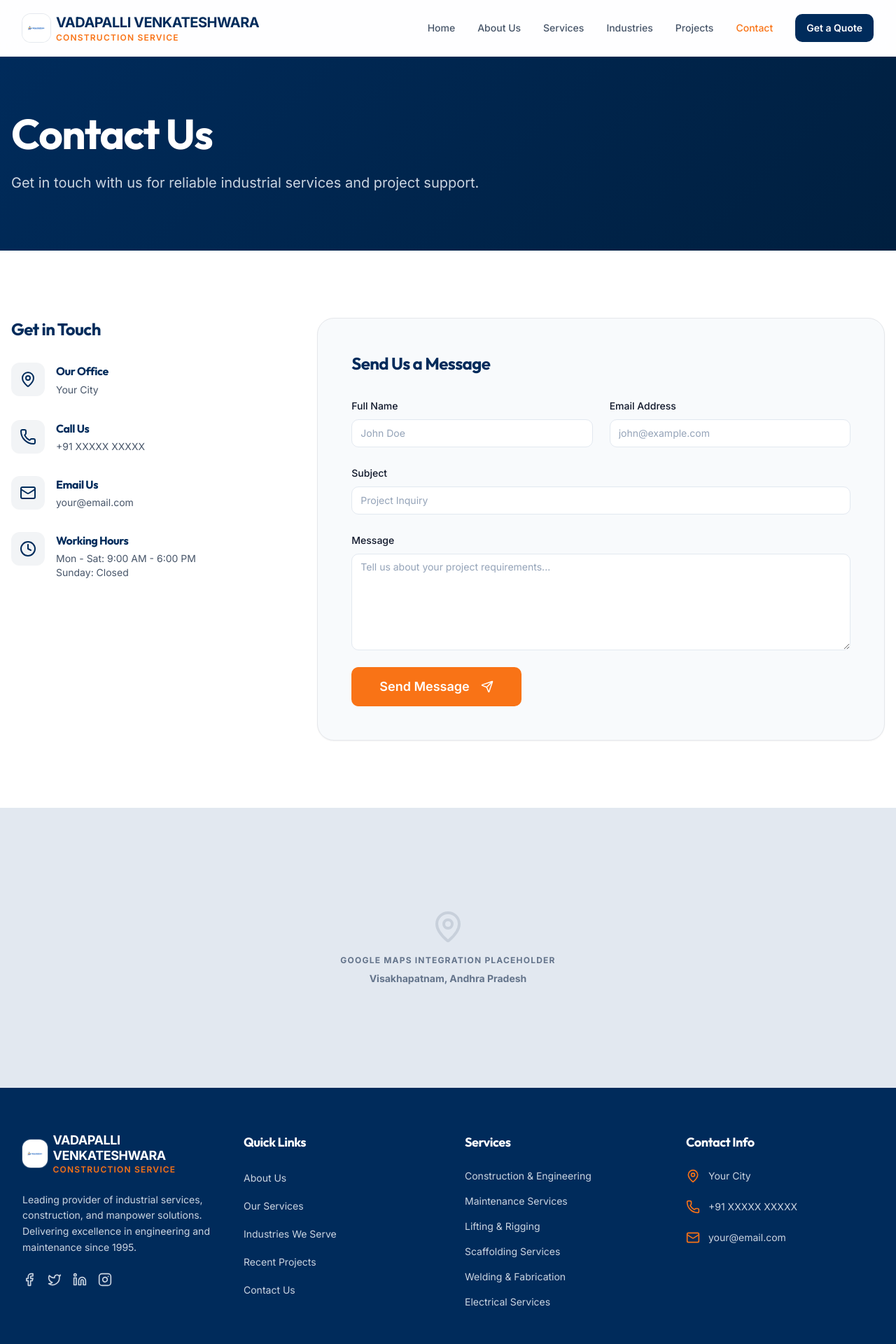
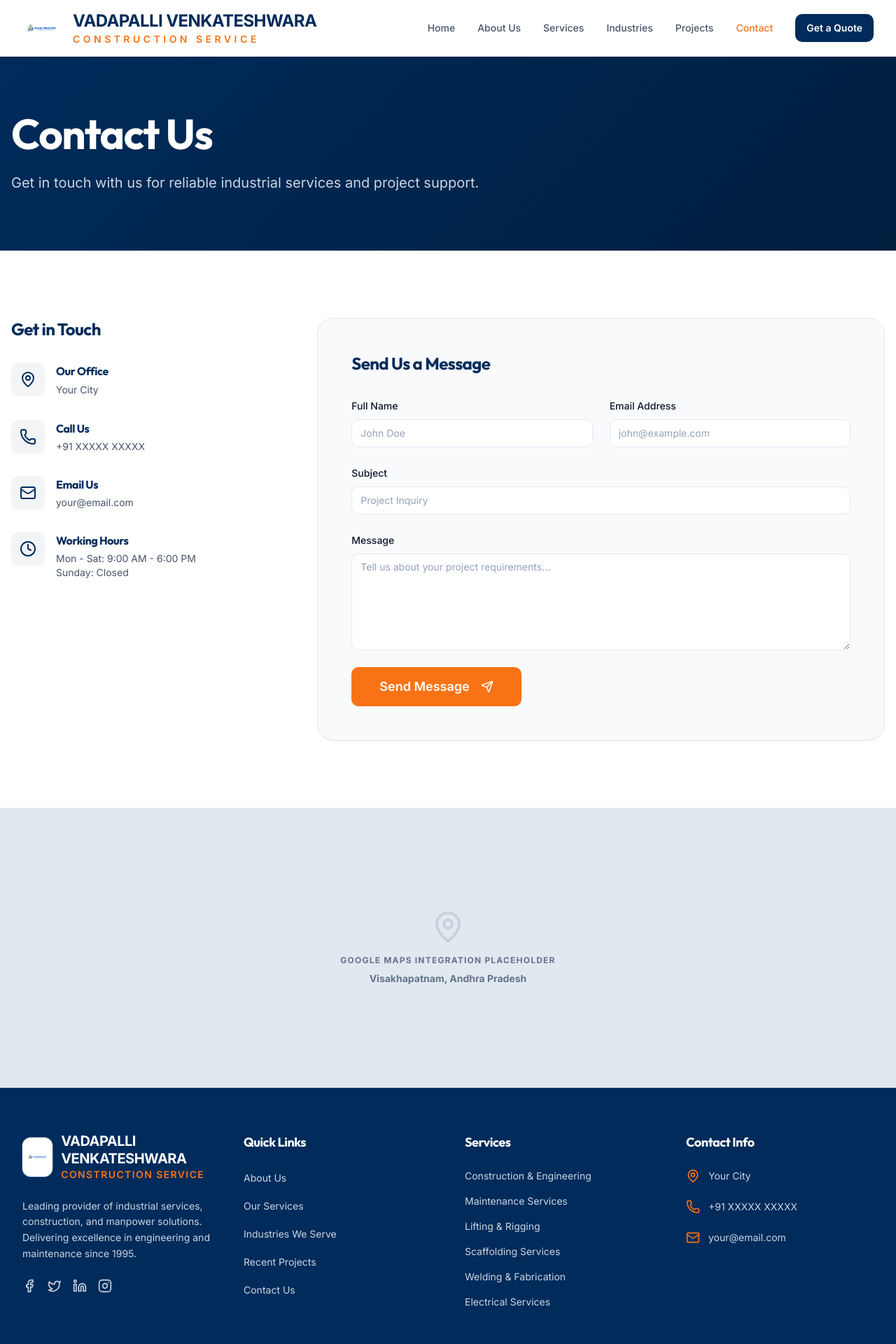
Before and after one commit to vvprojectsin-design/vvproject, a React (Vite) app: page /contact in a window 1280 px wide. Shown: the top 1920 px of the page at 70% size. Built offline with nearby package versions, Linux system fonts and the light colour scheme.

Commit message:
Refine header logo and title

```diff
--- a/index.html
+++ b/index.html
@@ -3,7 +3,7 @@
   <head>
     <meta charset="UTF-8" />
     <meta name="viewport" content="width=device-width, initial-scale=1.0" />
-    <title>My Google AI Studio App</title>
+    <title>Vadapalli Venkateshwara Construction Service</title>
   </head>
   <body>
     <div id="root"></div>
--- a/src/components/layout/Footer.tsx
+++ b/src/components/layout/Footer.tsx
@@ -9,15 +9,15 @@ export default function Footer() {
         <div className="grid grid-cols-1 gap-12 md:grid-cols-2 lg:grid-cols-4">
           {/* Company Info */}
           <div className="flex flex-col gap-6">
-            <Link to="/" className="flex items-center gap-2">
-              <div className="flex h-10 w-10 items-center justify-center rounded-lg bg-white p-1 ring-1 ring-white/20">
+            <Link to="/" className="flex items-center gap-3">
+              <div className="flex h-14 w-14 items-center justify-center rounded-xl bg-white p-1 ring-1 ring-white/20">
                 <img src={logo} alt="VVCS logo" className="h-full w-full object-contain" />
               </div>
               <div className="flex flex-col">
-                <span className="text-lg font-bold leading-tight tracking-tight">
+                <span className="text-xl font-bold leading-tight tracking-tight">
                   VADAPALLI VENKATESHWARA
                 </span>
-                <span className="text-xs font-semibold tracking-widest text-accent uppercase">
+                <span className="text-sm font-semibold tracking-widest text-accent uppercase">
                   Construction Service
                 </span>
               </div>
--- a/src/components/layout/Navbar.tsx
+++ b/src/components/layout/Navbar.tsx
@@ -19,18 +19,20 @@ export default function Navbar() {
   const location = useLocation();
 
   return (
-    <nav className="sticky top-0 z-50 w-full border-b bg-white/80 backdrop-blur-md">
+    <nav className="sticky top-0 z-50 w-full border-b bg-white/95 shadow-sm backdrop-blur-md">
       <div className="container mx-auto px-4 sm:px-6 lg:px-8">
-        <div className="flex h-20 items-center justify-between">
-          <Link to="/" className="flex items-center gap-2">
-            <div className="flex h-10 w-10 items-center justify-center rounded-lg bg-white/90 p-1 ring-1 ring-primary/10">
-              <img src={logo} alt="VVCS logo" className="h-full w-full object-contain" />
-            </div>
+        <div className="flex h-22 items-center justify-between py-2 sm:py-3">
+          <Link to="/" className="flex items-center gap-3 sm:gap-4">
+            <img
+              src={logo}
+              alt="VVCS logo"
+              className="logo-img h-[56px] w-[56px] object-contain"
+            />
             <div className="flex flex-col">
-              <span className="text-lg font-bold leading-tight tracking-tight text-primary sm:text-xl">
+              <span className="text-xl font-extrabold uppercase leading-tight tracking-tight text-primary sm:text-2xl">
                 VADAPALLI VENKATESHWARA
               </span>
-              <span className="text-xs font-semibold tracking-widest text-accent uppercase">
+              <span className="text-xs font-semibold tracking-[0.32em] text-accent uppercase sm:text-sm">
                 Construction Service
               </span>
             </div>
```
